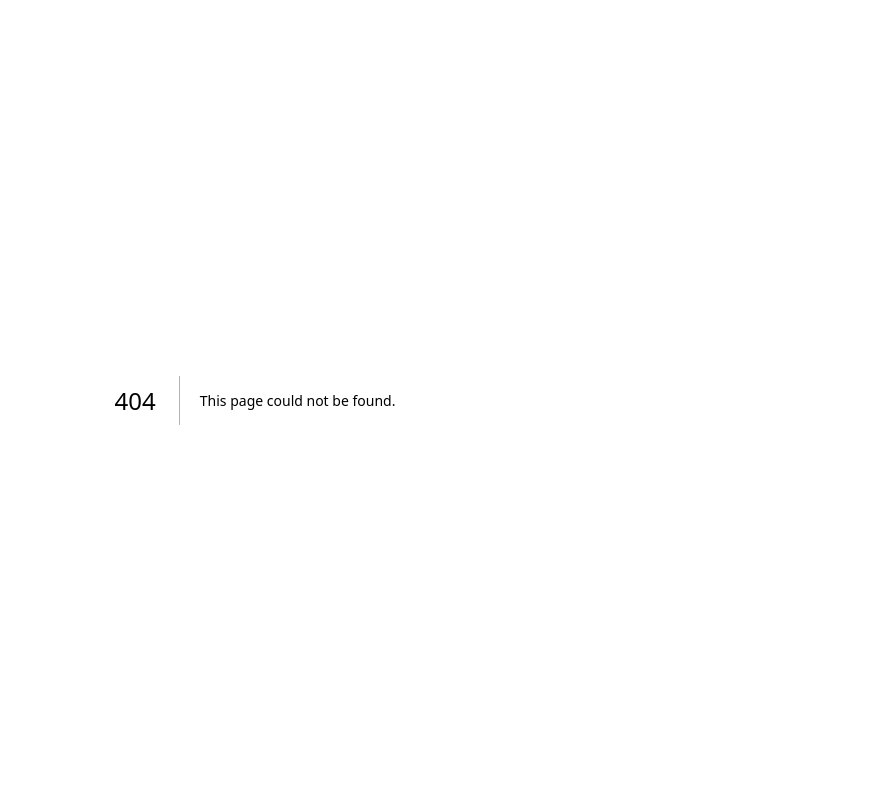
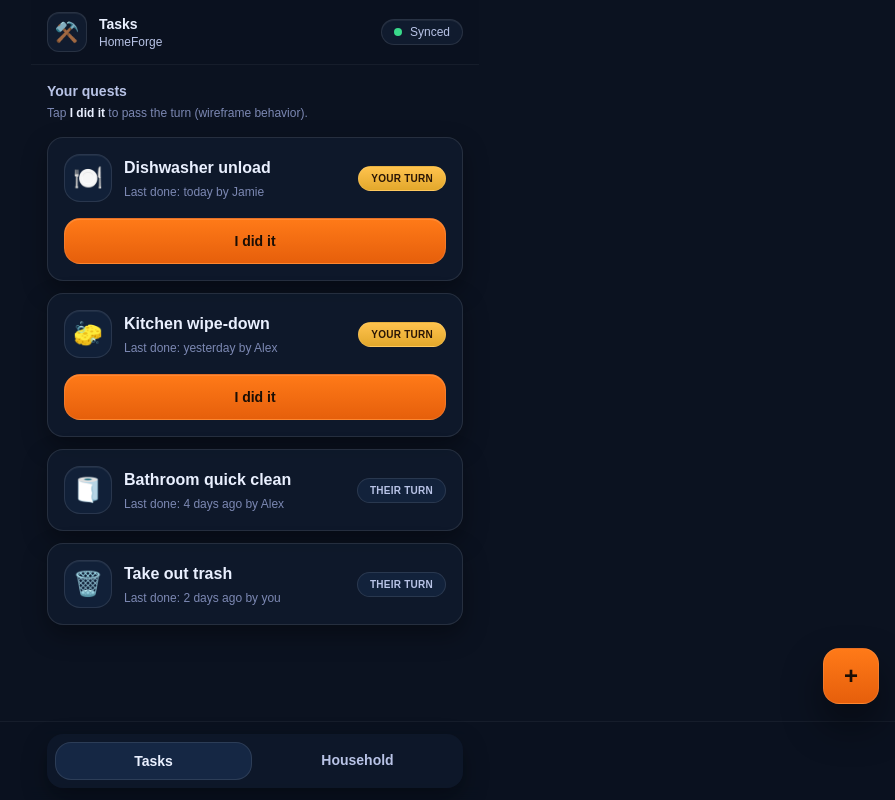
Before and after one commit to ted-cmyk/homeforge, a Next.js app: page /tasks in a window 1280 px wide. Before the commit this address had no page. Shown: the whole page, without its empty margins (385-1280 px from the left). Built offline with nearby package versions, Linux system fonts and the light colour scheme.

Commit message:
Add HomeForge app shell and tasks wireframe

```diff
--- /dev/null
+++ b/app/(app)/household/page.tsx
@@ -0,0 +1,10 @@
+export default function HouseholdPage() {
+  return (
+    <div className="rounded-2xl border border-white/10 bg-[#101B2E]/80 p-4 shadow-[0_10px_25px_rgba(0,0,0,0.35)]">
+      <div className="text-base font-semibold">Household</div>
+      <p className="mt-2 text-sm text-[#B8C3E6]">
+        Placeholder screen for Phase 1 navigation. We’ll wireframe this next.
+      </p>
+    </div>
+  );
+}
--- /dev/null
+++ b/app/(app)/layout.tsx
@@ -0,0 +1,14 @@
+import TopBar from "@/components/app/TopBar";
+import BottomTabs from "@/components/app/BottomTabs";
+
+export default function AppLayout({ children }: { children: React.ReactNode }) {
+  return (
+    <div className="min-h-dvh bg-[#0B1220] text-[#EAF0FF]">
+      <div className="mx-auto flex min-h-dvh max-w-md flex-col">
+        <TopBar />
+        <main className="flex-1 px-4 pb-24 pt-4">{children}</main>
+        <BottomTabs />
+      </div>
+    </div>
+  );
+}
--- /dev/null
+++ b/app/(app)/tasks/page.tsx
@@ -0,0 +1,52 @@
+"use client";
+
+import { useMemo, useState } from "react";
+import TaskCard, { TaskCardModel } from "@/components/tasks/TaskCard";
+import Fab from "@/components/app/Fab";
+
+const initialTasks: TaskCardModel[] = [
+  { id: "1", name: "Kitchen wipe-down", emoji: "🧽", lastDoneText: "Last done: yesterday by Alex", turn: "your" },
+  { id: "2", name: "Take out trash", emoji: "🗑️", lastDoneText: "Last done: 2 days ago by you", turn: "their" },
+  { id: "3", name: "Dishwasher unload", emoji: "🍽️", lastDoneText: "Last done: today by Jamie", turn: "your" },
+  { id: "4", name: "Bathroom quick clean", emoji: "🧻", lastDoneText: "Last done: 4 days ago by Alex", turn: "their" },
+];
+
+export default function TasksPage() {
+  const [tasks, setTasks] = useState<TaskCardModel[]>(initialTasks);
+
+  function handleComplete(id: string) {
+    setTasks((prev) =>
+      prev.map((t) =>
+        t.id === id ? { ...t, turn: "their", lastDoneText: "Last done: just now by you" } : t
+      )
+    );
+  }
+
+  const sorted = useMemo(() => {
+    const rank = (t: TaskCardModel) => (t.turn === "your" ? 0 : 1);
+    return [...tasks].sort((a, b) => {
+      const r = rank(a) - rank(b);
+      if (r !== 0) return r;
+      return a.name.localeCompare(b.name);
+    });
+  }, [tasks]);
+
+  return (
+    <>
+      <div className="mb-4">
+        <div className="text-sm font-semibold text-[#B8C3E6]">Your quests</div>
+        <div className="mt-1 text-xs text-[#7C88B3]">
+          Tap <span className="font-semibold text-[#EAF0FF]">I did it</span> to pass the turn (wireframe behavior).
+        </div>
+      </div>
+
+      <div className="flex flex-col gap-3">
+        {sorted.map((t) => (
+          <TaskCard key={t.id} task={t} onComplete={handleComplete} />
+        ))}
+      </div>
+
+      <Fab />
+    </>
+  );
+}
--- /dev/null
+++ b/components/app/BottomTabs.tsx
@@ -0,0 +1,46 @@
+"use client";
+
+import Link from "next/link";
+import { usePathname } from "next/navigation";
+
+function Tab({
+  href,
+  label,
+  isActive,
+}: {
+  href: string;
+  label: string;
+  isActive: boolean;
+}) {
+  return (
+    <Link
+      href={href}
+      className={[
+        "flex-1 rounded-2xl px-3 py-2 text-center text-sm font-semibold transition",
+        isActive
+          ? "bg-[#152744] text-[#EAF0FF] border border-white/10"
+          : "text-[#B8C3E6] hover:bg-[#101B2E] hover:text-[#EAF0FF]",
+      ].join(" ")}
+      aria-current={isActive ? "page" : undefined}
+    >
+      {label}
+    </Link>
+  );
+}
+
+export default function BottomTabs() {
+  const pathname = usePathname();
+  const onTasks = pathname.startsWith("/tasks");
+  const onHousehold = pathname.startsWith("/household");
+
+  return (
+    <nav className="fixed bottom-0 left-0 right-0 z-10 border-t border-white/5 bg-[#0B1220]/80 backdrop-blur">
+      <div className="mx-auto max-w-md px-4 py-3">
+        <div className="flex gap-2 rounded-2xl bg-[#101B2E]/70 p-2 shadow-[0_10px_25px_rgba(0,0,0,0.35)]">
+          <Tab href="/tasks" label="Tasks" isActive={onTasks} />
+          <Tab href="/household" label="Household" isActive={onHousehold} />
+        </div>
+      </div>
+    </nav>
+  );
+}
--- /dev/null
+++ b/components/app/Fab.tsx
@@ -0,0 +1,14 @@
+import Link from "next/link";
+
+export default function Fab() {
+  return (
+    <Link
+      href="/tasks/new"
+      className="fixed bottom-24 right-4 z-20 grid h-14 w-14 place-items-center rounded-2xl border border-white/10 bg-gradient-to-b from-[#FF7A18] to-[#E65F0B] text-2xl font-black text-[#1A0E05] shadow-[0_20px_40px_rgba(0,0,0,0.45)] active:translate-y-[1px]"
+      aria-label="Create new task"
+      title="New task"
+    >
+      +
+    </Link>
+  );
+}
--- /dev/null
+++ b/components/app/TopBar.tsx
@@ -0,0 +1,22 @@
+export default function TopBar() {
+  return (
+    <header className="sticky top-0 z-10 border-b border-white/5 bg-[#0B1220]/80 backdrop-blur">
+      <div className="mx-auto flex max-w-md items-center justify-between px-4 py-3">
+        <div className="flex items-center gap-3">
+          <div className="grid h-10 w-10 place-items-center rounded-xl border border-white/10 bg-[#101B2E] text-xl shadow-[inset_0_1px_0_rgba(255,255,255,0.06)]">
+            ⚒️
+          </div>
+          <div className="leading-tight">
+            <div className="text-sm font-semibold">Tasks</div>
+            <div className="text-xs text-[#B8C3E6]">HomeForge</div>
+          </div>
+        </div>
+
+        <div className="flex items-center gap-2 rounded-full border border-white/10 bg-[#101B2E] px-3 py-1 text-xs text-[#B8C3E6] shadow-[inset_0_1px_0_rgba(255,255,255,0.06)]">
+          <span className="inline-block h-2 w-2 rounded-full bg-[#39D98A]" />
+          Synced
+        </div>
+      </div>
+    </header>
+  );
+}
--- /dev/null
+++ b/components/tasks/TaskCard.tsx
@@ -0,0 +1,60 @@
+type TurnState = "your" | "their";
+
+export type TaskCardModel = {
+  id: string;
+  name: string;
+  emoji: string;
+  lastDoneText: string;
+  turn: TurnState;
+};
+
+function Badge({ turn }: { turn: TurnState }) {
+  if (turn === "your") {
+    return (
+      <span className="rounded-full border border-white/10 bg-gradient-to-b from-[#FFC34D] to-[#E3A82B] px-3 py-1 text-[10px] font-extrabold uppercase tracking-wide text-[#2A1606]">
+        Your Turn
+      </span>
+    );
+  }
+  return (
+    <span className="rounded-full border border-white/10 bg-[#152744]/70 px-3 py-1 text-[10px] font-extrabold uppercase tracking-wide text-[#B8C3E6]">
+      Their Turn
+    </span>
+  );
+}
+
+export default function TaskCard({
+  task,
+  onComplete,
+}: {
+  task: TaskCardModel;
+  onComplete: (id: string) => void;
+}) {
+  const isYourTurn = task.turn === "your";
+
+  return (
+    <div className="rounded-2xl border border-white/10 bg-[#101B2E]/80 p-4 shadow-[0_10px_25px_rgba(0,0,0,0.35)]">
+      <div className="flex items-center gap-3">
+        <div className="grid h-12 w-12 place-items-center rounded-2xl border border-white/10 bg-[#152744]/60 text-2xl shadow-[inset_0_1px_0_rgba(255,255,255,0.06)]">
+          {task.emoji}
+        </div>
+
+        <div className="min-w-0 flex-1">
+          <div className="truncate text-base font-semibold">{task.name}</div>
+          <div className="mt-1 text-xs text-[#7C88B3]">{task.lastDoneText}</div>
+        </div>
+
+        <Badge turn={task.turn} />
+      </div>
+
+      {isYourTurn && (
+        <button
+          onClick={() => onComplete(task.id)}
+          className="mt-4 w-full rounded-2xl border border-white/10 bg-gradient-to-b from-[#FF7A18] to-[#E65F0B] px-4 py-3 text-sm font-extrabold text-[#1A0E05] shadow-[inset_0_1px_0_rgba(255,255,255,0.12)] active:translate-y-[1px]"
+        >
+          I did it
+        </button>
+      )}
+    </div>
+  );
+}
```
